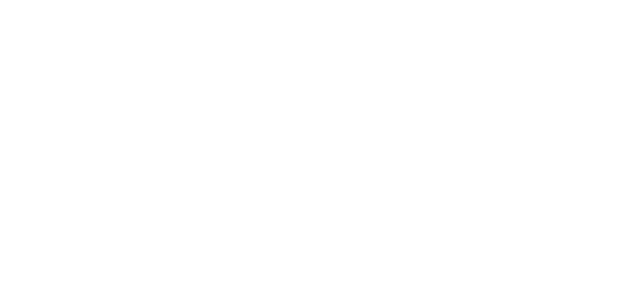
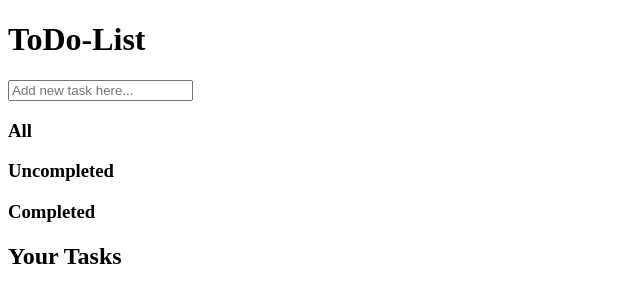
Before and after one commit to VivianTang11/React-TodoList, a React (Create React App) app: page / in a window 1280 px wide. Shown: the top 302 px of the page, without its empty margins (0-640 px from the left). Built offline with nearby package versions, Linux system fonts and the light colour scheme.

Commit message:
basic structuring in app.js

```diff
--- a/src/App.js
+++ b/src/App.js
@@ -1,8 +1,24 @@
 
 function App() {
   return (
-    <div className="App">
-    </div>
+    <>
+      <header>
+        <h1>ToDo-List</h1>
+      </header>
+      <main>
+        <section className="search-section">
+          <input type="text" placeholder="Add new task here..."></input>
+        </section>
+        <sction className="filter-section">
+          <h3>All</h3>
+          <h3>Uncompleted</h3>
+          <h3>Completed</h3>
+        </sction>
+        <section className="task-section">
+          <h2>Your Tasks</h2>
+        </section>
+      </main>
+    </>
   );
 }
 
```
Also changed, not shown: src/style.css (added).
